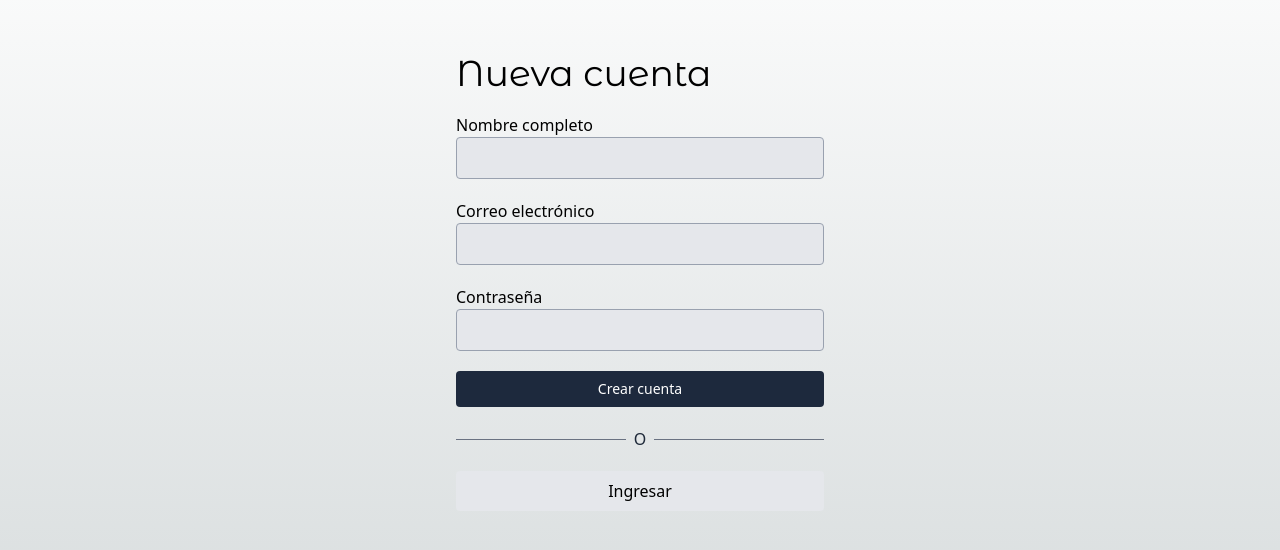
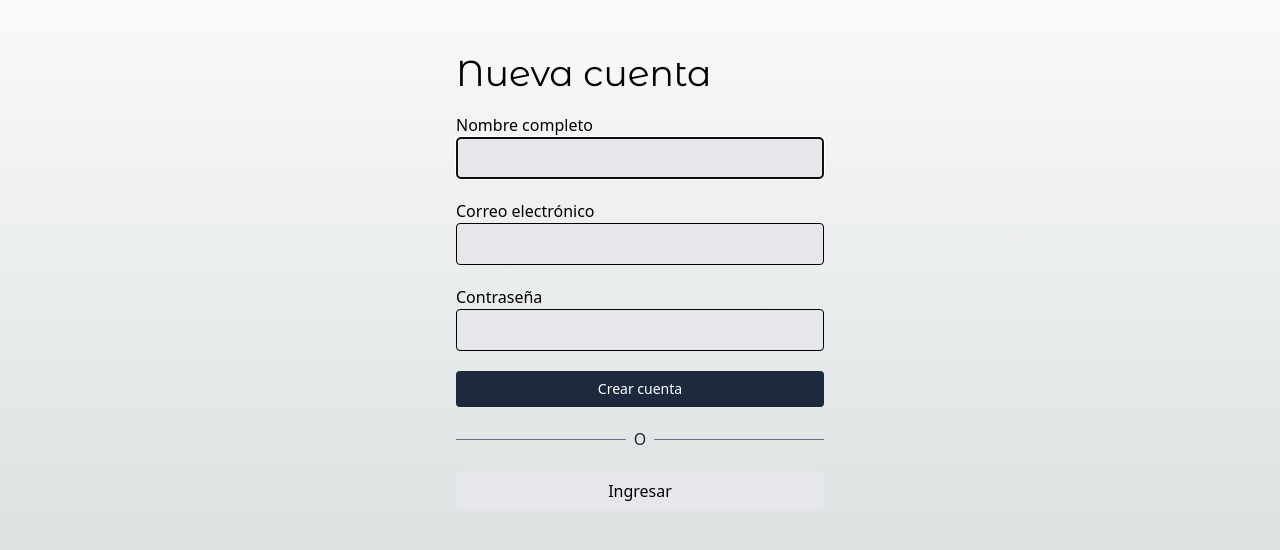
Before and after one commit to MisaelGG11/teslo-shop, a Next.js app: page /auth/new-account in a window 1280 px wide. Shown: the part 118-668 px from the top of the page. Built offline with nearby package versions, Linux system fonts and the light colour scheme; no server answers.

Commit message:
feat: add register user feature with server actions

```diff
--- /dev/null
+++ b/src/actions/auth/register.ts
@@ -0,0 +1,41 @@
+'use server';
+
+import prisma from '@/lib/prisma';
+import bcryptjs from 'bcryptjs'
+
+
+export const registerUser = async( name: string, email: string, password: string ) => {
+
+  try {
+
+    const user = await prisma.user.create({
+      data: {
+        name: name,
+        email: email.toLowerCase(),
+        password: bcryptjs.hashSync( password ),
+      },
+      select: {
+        id: true,
+        name: true,
+        email: true,
+      }
+    })
+
+    return {
+      ok: true,
+      user: user,
+      message: 'Usuario creado'
+    }
+
+  } catch (error) {
+    console.log(error);
+
+    return {
+      ok: false,
+      message: 'No se pudo crear el usuario'
+    }
+  }
+
+
+
+}
--- a/src/actions/index.ts
+++ b/src/actions/index.ts
@@ -1,7 +1,7 @@
 // Auth
 export * from './auth/login';
 export * from './auth/logout';
-
+export * from './auth/register';
 
 //Products
 export * from './products/products-pagination';
--- /dev/null
+++ b/src/app/auth/new-account/UI/RegisterForm.tsx
@@ -0,0 +1,118 @@
+"use client";
+
+import clsx from 'clsx';
+import Link from 'next/link';
+import { SubmitHandler, useForm } from 'react-hook-form';
+
+import { authenticate, registerUser } from '@/actions';
+import { useState } from 'react';
+
+
+type FormInputs = {
+  name: string;
+  email: string;
+  password: string;
+}
+
+
+
+export const RegisterForm = () => {
+
+  const [errorMessage, setErrorMessage] = useState('')
+  const { register, handleSubmit, formState: {errors} } = useForm<FormInputs>();
+
+  const onSubmit: SubmitHandler<FormInputs> = async(data) => {
+    setErrorMessage('');
+    const { name, email, password } = data;
+
+    // Server action
+    const resp = await registerUser( name, email, password );
+
+    if ( !resp.ok ) {
+      setErrorMessage( resp.message );
+      return;
+    }
+
+    const formData = new FormData();
+
+    formData.append('email', email.toLowerCase());
+    formData.append('password', password);
+    formData.append('redirectTo', '/');
+
+    await authenticate( undefined, formData );
+  }
+
+
+  return (
+    <form onSubmit={ handleSubmit( onSubmit ) }  className="flex flex-col">
+
+      {/* {
+        errors.name?.type === 'required' && (
+          <span className="text-red-500">* El nombre es obligatorio</span>
+        )
+      } */}
+
+
+      <label htmlFor="email">Nombre completo</label>
+      <input
+        className={
+          clsx(
+            "px-5 py-2 border bg-gray-200 rounded mb-5",
+            {
+              'border-red-500': errors.name
+            }
+          )
+        }
+        type="text"
+        autoFocus
+        { ...register('name', { required: true }) }
+      />
+
+      <label htmlFor="email">Correo electrónico</label>
+      <input
+        className={
+          clsx(
+            "px-5 py-2 border bg-gray-200 rounded mb-5",
+            {
+              'border-red-500': errors.email
+            }
+          )
+        }
+        type="email"
+        { ...register('email', { required: true, pattern: /^\S+@\S+$/i }) }
+      />
+
+      <label htmlFor="email">Contraseña</label>
+      <input
+        className={
+          clsx(
+            "px-5 py-2 border bg-gray-200 rounded mb-5",
+            {
+              'border-red-500': errors.password
+            }
+          )
+        }
+        type="password"
+        { ...register('password', { required: true, minLength: 6 }) }
+      />
+
+
+        <span className="text-red-500">{ errorMessage } </span>
+
+
+
+      <button className="btn-primary">Crear cuenta</button>
+
+      {/* divisor l ine */}
+      <div className="flex items-center my-5">
+        <div className="flex-1 border-t border-gray-500"></div>
+        <div className="px-2 text-gray-800">O</div>
+        <div className="flex-1 border-t border-gray-500"></div>
+      </div>
+
+      <Link href="/auth/login" className="btn-secondary text-center">
+        Ingresar
+      </Link>
+    </form>
+  );
+};
--- a/src/app/auth/new-account/page.tsx
+++ b/src/app/auth/new-account/page.tsx
@@ -1,5 +1,6 @@
 import { titleFont } from "@/config/fonts";
-import Link from "next/link";
+
+import { RegisterForm } from "./UI/RegisterForm";
 
 export const metadata = {
   title: "New Account",
@@ -12,46 +13,7 @@ export default async function NewAccountPage() {
 
       <h1 className={ `${ titleFont.className } text-4xl mb-5` }>Nueva cuenta</h1>
 
-      <div className="flex flex-col">
-
-        <label htmlFor="email">Nombre completo</label>
-        <input
-          className="px-5 py-2 border border-gray-400 bg-gray-200 rounded mb-5"
-          type="text" />
-
-
-        <label htmlFor="email">Correo electrónico</label>
-        <input
-          className="px-5 py-2 border border-gray-400 bg-gray-200 rounded mb-5"
-          type="email" />
-
-
-        <label htmlFor="email">Contraseña</label>
-        <input
-          className="px-5 py-2 border border-gray-400 bg-gray-200 rounded mb-5"
-          type="email" />
-
-        <button
-
-          className="btn-primary">
-          Crear cuenta
-        </button>
-
-
-        {/* divisor l ine */ }
-        <div className="flex items-center my-5">
-          <div className="flex-1 border-t border-gray-500"></div>
-          <div className="px-2 text-gray-800">O</div>
-          <div className="flex-1 border-t border-gray-500"></div>
-        </div>
-
-        <Link
-          href="/auth/login"
-          className="btn-secondary text-center">
-          Ingresar
-        </Link>
-
-      </div>
+      <RegisterForm />
     </main>
   );
 }
```
